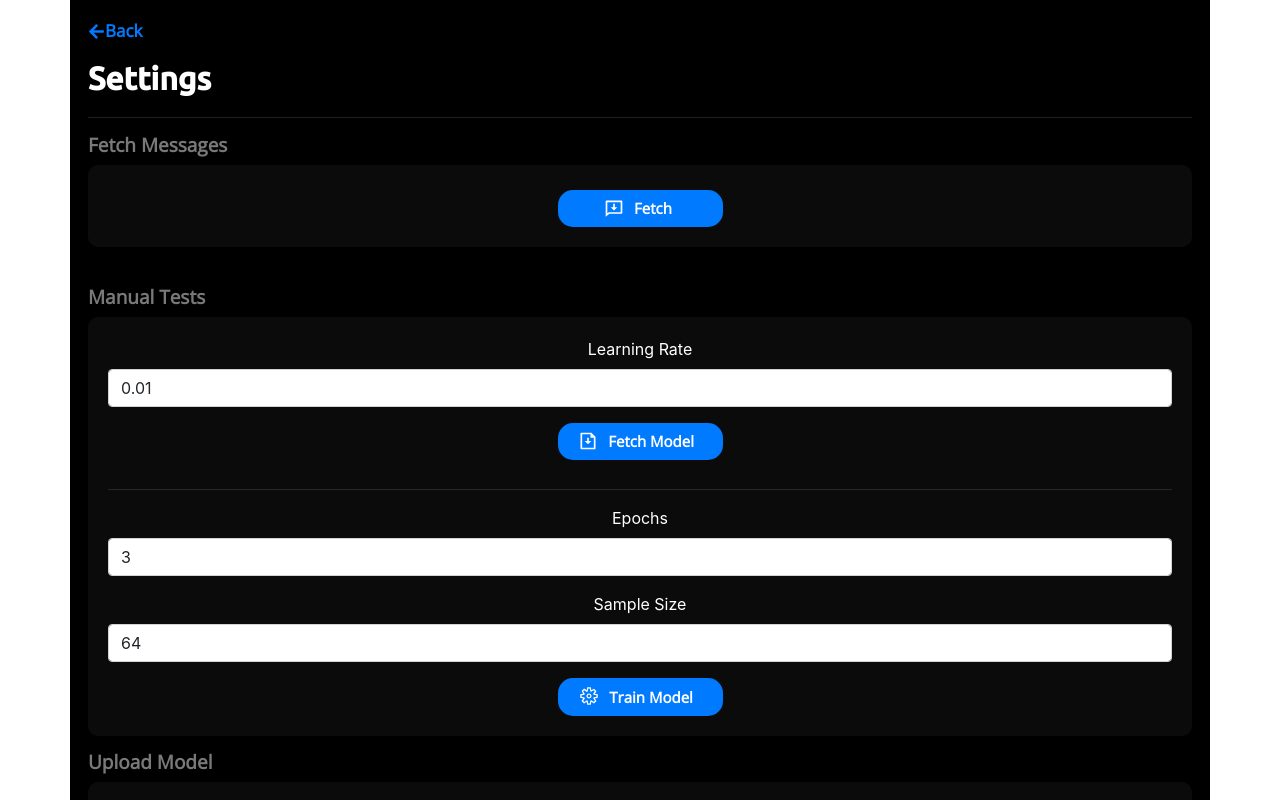
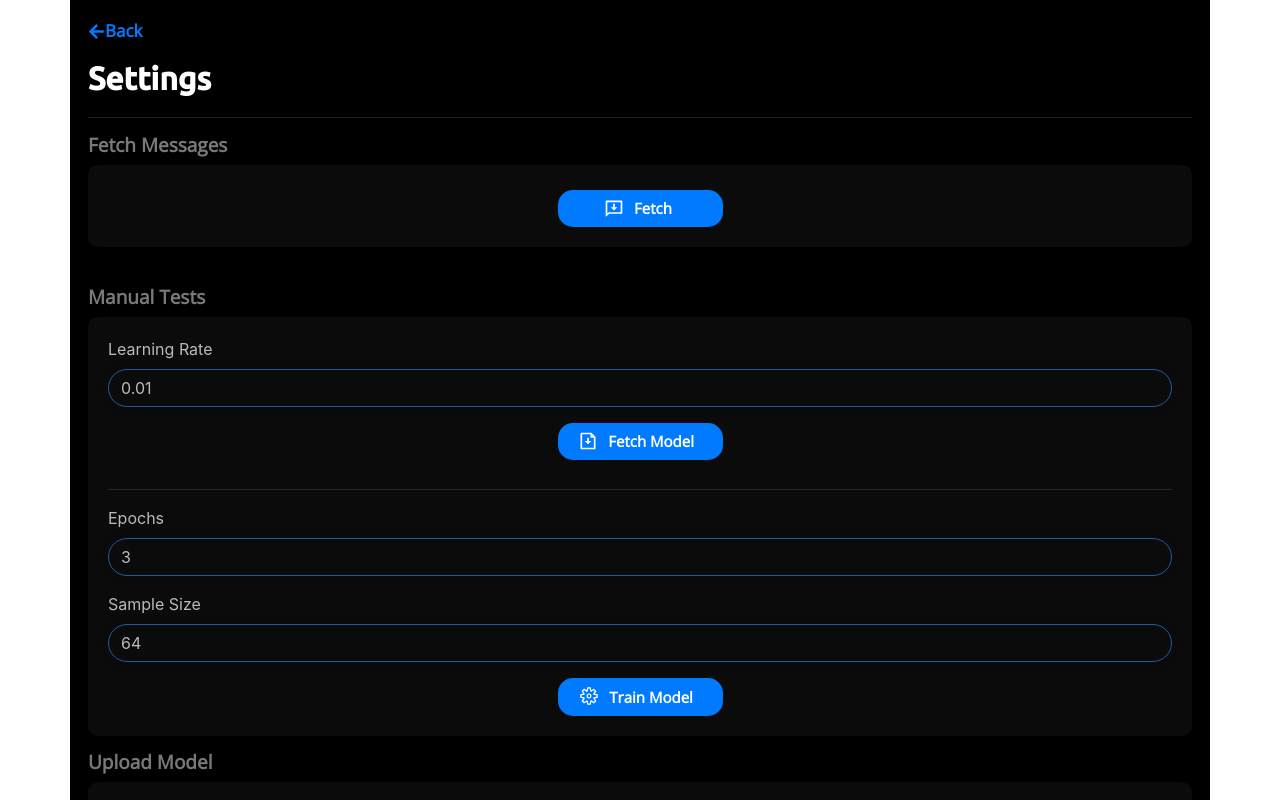
Before and after one commit to sid-sr/FedSMS, a React (Create React App) app in the folder frontend/: page /settings in a window 1280 px wide. Shown: the top 800 px of the page. Built offline with nearby package versions, Linux system fonts and the light colour scheme.

Commit message:
styled input box

```diff
--- a/frontend/src/components/Settings.js
+++ b/frontend/src/components/Settings.js
@@ -150,9 +150,9 @@ function Settings() {
       <h3 className="cardHeading">Manual Tests</h3>
       <div className="settingsCard">
         <Form>
-          <Form.Group className="mb-3" >
+          <Form.Group className="mb-3 inputLabel" >
             <Form.Label >Learning Rate</Form.Label>
-            <Form.Control type="number" onChange={(e) => { setTrainParams({ ...trainParams, learningRate: e.target.value }); }} placeholder="Enter Learning Rate" value={trainParams.learningRate} />
+            <Form.Control className="inputBox" type="number" onChange={(e) => { setTrainParams({ ...trainParams, learningRate: e.target.value }); }} placeholder="Enter Learning Rate" value={trainParams.learningRate} min="0" max="1" step="0.01" />
           </Form.Group>
           <button className="cardAction" onClick={loadModel}>
             <RiFileDownloadLine className="settingsIcon" />
@@ -167,13 +167,13 @@ function Settings() {
         <br />
         <hr className="divider2" />
         <Form>
-          <Form.Group className="mb-3" >
-            <Form.Label>Epochs</Form.Label>
-            <Form.Control type="number" placeholder="Enter Learning Rate" onChange={(e) => { setTrainParams({ ...trainParams, epochs: e.target.value }); }} value={trainParams.epochs} />
+          <Form.Group className="mb-3 inputLabel" >
+            <Form.Label >Epochs</Form.Label>
+            <Form.Control className="inputBox" type="number" placeholder="Enter Learning Rate" onChange={(e) => { setTrainParams({ ...trainParams, epochs: e.target.value }); }} value={trainParams.epochs} min="1" max="100" />
           </Form.Group>
-          <Form.Group className="mb-3" >
+          <Form.Group className="mb-3 inputLabel" >
             <Form.Label>Sample Size</Form.Label>
-            <Form.Control type="number" placeholder="Enter Learning Rate" onChange={(e) => { setTrainParams({ ...trainParams, sampleSize: e.target.value }); }} value={trainParams.sampleSize} />
+            <Form.Control className="inputBox" type="number" placeholder="Enter Learning Rate" onChange={(e) => { setTrainParams({ ...trainParams, sampleSize: e.target.value }); }} value={trainParams.sampleSize} min="1" max="64" />
           </Form.Group>
           <button className="cardAction" onClick={train}>
             <VscGear className="settingsIcon" />
--- a/frontend/src/styles/settings.css
+++ b/frontend/src/styles/settings.css
@@ -91,3 +91,21 @@
   margin-right: 10px;
   font-size: 20px;
 }
+
+.inputLabel {
+  text-align: left;
+  color: #bbbaba;
+}
+.inputBox,
+.inputBox:focus {
+  border-radius: 20px;
+  border: 1px solid #1e5c9e;
+  background-color: #0c0b0b;
+  color: #bbbaba;
+  box-shadow: 0 0 10px 2px rgba(0, 0, 0, 0.1);
+}
+
+.inputBox:focus {
+  border: 1px solid #0364cc;
+  box-shadow: 0 0 5px 5px rgba(4, 91, 251, 0.1);
+}
```
